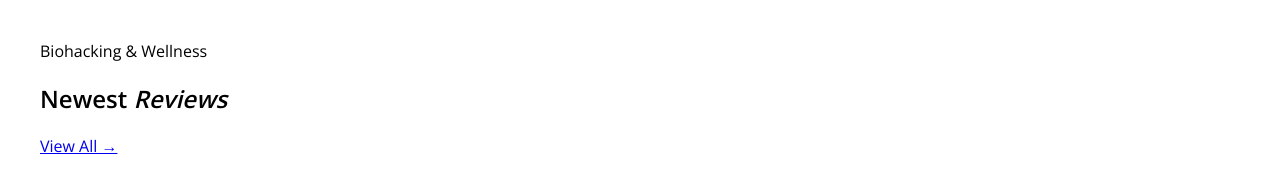
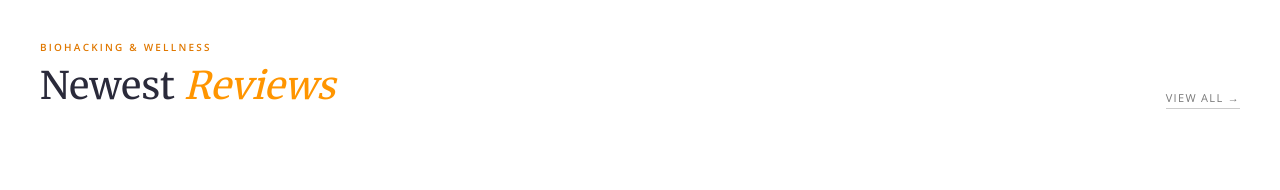
Before and after one commit to khlarine-droid/newest-review-python, a website: page public/index.html in a window 1280 px wide. Drawn offline with nearby package versions, Linux system fonts and the light colour scheme; no server answers.

Commit message:
Update style.css

```diff
--- a/public/style.css
+++ b/public/style.css
@@ -1,14 +1,59 @@
+/* ---------- Base ---------- */
+
 body{
-  font-family: 'Open Sans', sans-serif;
+  font-family:'Open Sans', sans-serif;
   background:#ffffff;
   margin:40px;
+  color:#2a2a3a;
 }
 
-h1{
-  font-family:'Merriweather', serif;
-  font-size:34px;
+/* ---------- Header Section ---------- */
+
+.reviews-header{
+  display:flex;
+  justify-content:space-between;
+  align-items:flex-end;
   margin-bottom:30px;
 }
+
+.reviews-overline{
+  font-size:10px;
+  letter-spacing:.22em;
+  text-transform:uppercase;
+  color:#e07800;
+  font-weight:700;
+  margin-bottom:8px;
+}
+
+.reviews-title{
+  font-family:'Merriweather', serif;
+  font-size:38px;
+  font-weight:400;
+  margin:0;
+}
+
+.reviews-title em{
+  color:#ff9500;
+  font-style:italic;
+}
+
+.reviews-view-all{
+  font-size:11px;
+  letter-spacing:.12em;
+  text-transform:uppercase;
+  color:#777;
+  text-decoration:none;
+  border-bottom:1px solid #ccc;
+  padding-bottom:3px;
+  transition:.2s;
+}
+
+.reviews-view-all:hover{
+  color:#e07800;
+  border-color:#e07800;
+}
+
+/* ---------- Reviews Grid ---------- */
 
 #reviews{
   display:grid;
@@ -16,7 +61,7 @@ h1{
   gap:18px;
 }
 
-/* Each review card */
+/* ---------- Review Card ---------- */
 
 .review{
   background:#f5f5f7;
@@ -31,7 +76,7 @@ h1{
   box-shadow:0 10px 25px rgba(0,0,0,.1);
 }
 
-/* Company name */
+/* ---------- Company ---------- */
 
 .review .notranslate{
   font-weight:700;
@@ -39,7 +84,7 @@ h1{
   color:#2a2a3a;
 }
 
-/* Review title */
+/* ---------- Review Title ---------- */
 
 .review-title{
   font-family:'Merriweather', serif;
@@ -49,7 +94,7 @@ h1{
   color:#0a0a1a;
 }
 
-/* Stars */
+/* ---------- Stars ---------- */
 
 .review-stars{
   color:#e07800;
@@ -57,7 +102,7 @@ h1{
   margin-bottom:8px;
 }
 
-/* Review text */
+/* ---------- Review Text ---------- */
 
 .review-description{
   font-size:13px;
@@ -66,7 +111,7 @@ h1{
   margin-bottom:12px;
 }
 
-/* Footer */
+/* ---------- Footer ---------- */
 
 .review-author{
   font-size:10px;
@@ -74,16 +119,26 @@ h1{
   color:#999;
 }
 
-/* Responsive */
+/* ---------- Responsive ---------- */
 
 @media(max-width:1024px){
+
   #reviews{
     grid-template-columns:repeat(2,1fr);
   }
+
 }
 
 @media(max-width:640px){
+
   #reviews{
     grid-template-columns:1fr;
   }
+
+  .reviews-header{
+    flex-direction:column;
+    align-items:flex-start;
+    gap:15px;
+  }
+
 }
```
